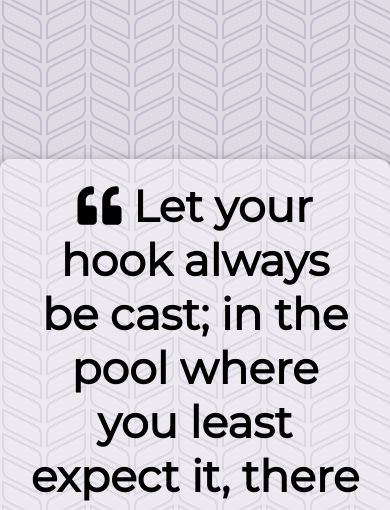
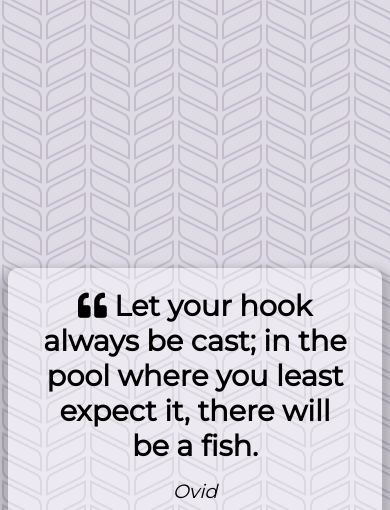
Before and after one commit to suleymanakilli/20JavascriptProjects, a plain HTML site: page project01/project01.html in a window 390 px wide. Shown: the top 510 px of the page. Drawn offline with Linux system fonts and the light colour scheme.

Commit message:
responsive style

```diff
--- a/project01/style.css
+++ b/project01/style.css
@@ -8,6 +8,7 @@ body {
     align-items: center;
     font-family: Montserrat, sans-serif;
     font-weight: 700;
+    padding: .5rem;
 }
 
 .quote-container {
@@ -21,11 +22,12 @@ body {
 }
 
 .quote-text {
-    font-size: 2.75rem;
+    font-size: clamp(1.8rem, 5vw, 2.75rem);
 }
 
 .quote-author {
-    font-size: 2rem;
+    font-size: clamp(1.2rem, 4vw, 2rem);
+    ;
     font-weight: 400;
     font-style: italic;
 }
```
